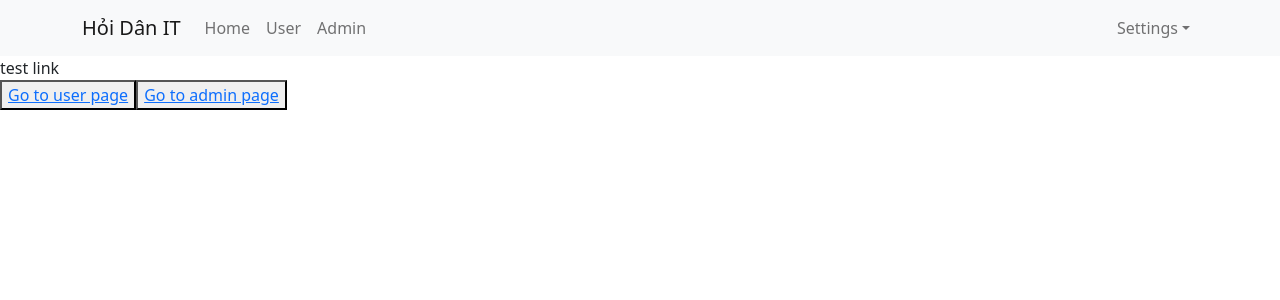
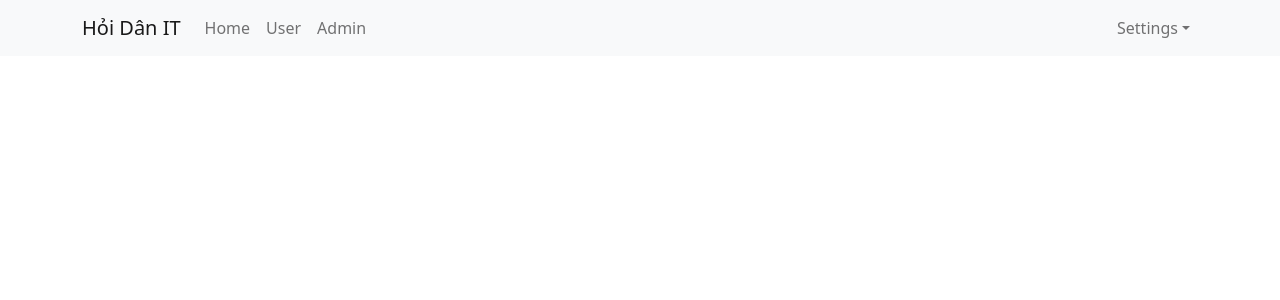
Before and after one commit to DHoangAnh/test-demo-react, a React (Create React App) app: page / in a window 1280 px wide. Shown: the top 300 px of the page. Built offline with nearby package versions, Linux system fonts and the light colour scheme.

Commit message:
video 49

```diff
--- a/src/App.js
+++ b/src/App.js
@@ -1,23 +1,23 @@
 import './App.scss';
 import Header from './components/Header/Header';
-import { Link } from 'react-router-dom';
+import { Outlet } from 'react-router-dom';
 
 const App = () => {
 
   return (
     <div className="app-container">
-      <Header />
-      <div>
-        test link
-        <div>
-          <button>
-            <Link to="/users">Go to user page</Link>
-          </button>
-          <button>
-            <Link to="/admins">Go to admin page</Link>
-          </button>
+      <div className='header-container'>
+        <Header />
+      </div>
+      <div className='main-container'>
+        <div className='sidenav-container'>
+
+        </div>
+        <div className='app-content'>
+          <Outlet />
         </div>
       </div>
+
     </div>
   );
 }
--- a/src/index.js
+++ b/src/index.js
@@ -15,9 +15,10 @@
     {/* <React.StrictMode> */}
     <BrowserRouter>
       <Routes>
-        <Route path='/' element={<App />} />
-        <Route path='/users' element={<User />} />
-        <Route path='/admins' element={<Admin />} />
+        <Route path='/' element={<App />}>
+          <Route path='users' element={<User />} />
+          <Route path='admins' element={<Admin />} />
+        </Route>
       </Routes>
     </BrowserRouter>
     {/* </React.StrictMode> */}
```
